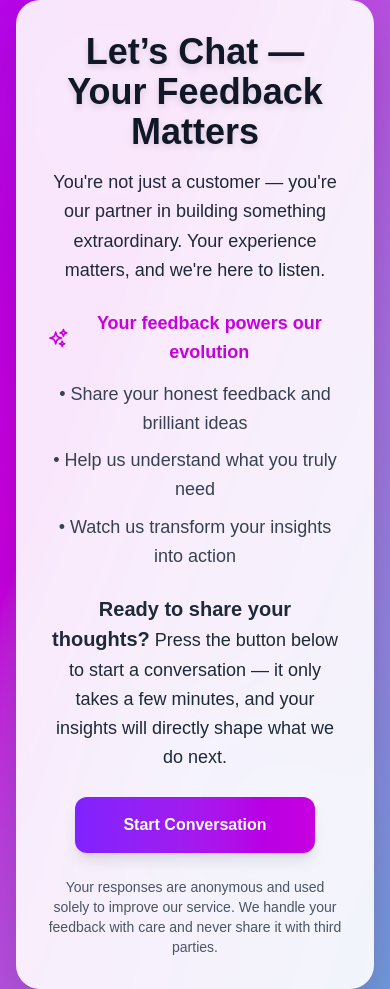
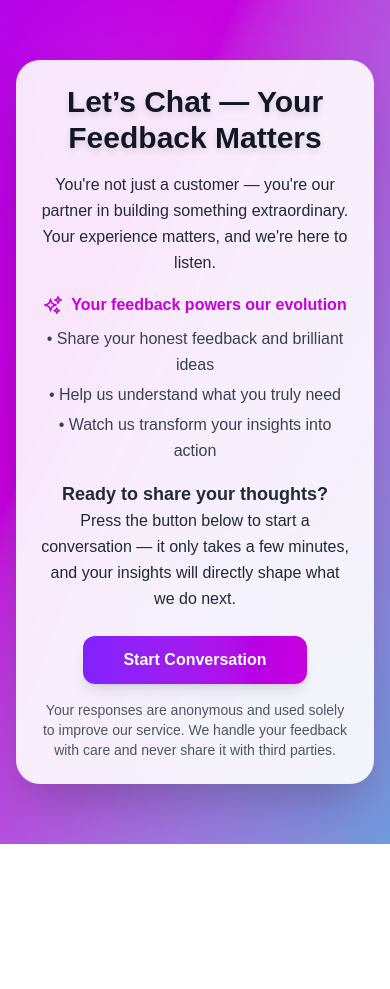
Before and after one commit to damienwarren-blip/video-coach, a Next.js app: page /pilot_zs in a window 390 px wide. After the commit the page ends 844 px from the top, so only its background shows below. Built offline with nearby package versions, Linux system fonts and the light colour scheme.

Commit message:
Update page.js

```diff
--- a/app/pilot_zs/page.js
+++ b/app/pilot_zs/page.js
@@ -24,31 +24,33 @@ export default function CustomerFeedback() {
 
       {/* Card */}
       <div
-        className={`relative z-10 bg-white/90 backdrop-blur-md rounded-3xl shadow-2xl p-8 sm:p-10 max-w-2xl w-full text-center transition-opacity duration-700 ${
+        className={`relative z-10 bg-white/90 backdrop-blur-md rounded-3xl shadow-2xl p-6 sm:p-8 max-w-md w-full text-center transition-opacity duration-700 ${
           fadeIn ? "opacity-100" : "opacity-0"
         }`}
       >
         {!showVideo ? (
           <>
             {/* Header */}
-            <h1 className="text-4xl font-bold mb-4 text-gray-900 drop-shadow-md">
+            <h1 className="text-3xl sm:text-4xl font-bold mb-4 text-gray-900 drop-shadow-md">
               Let’s Chat — Your Feedback Matters
             </h1>
-            <p className="text-lg mb-6 text-gray-800 leading-relaxed">
+
+            {/* Intro copy */}
+            <p className="text-gray-800 mb-4 text-base sm:text-lg leading-relaxed">
               You're not just a customer — you're our partner in building something extraordinary. Your experience matters, and we're here to listen.
             </p>
 
             {/* Feedback powers our evolution section */}
-            <div className="text-gray-800 mb-6 text-lg leading-relaxed">
-              <div className="flex items-center justify-center gap-2 mb-3">
-                <svg className="w-6 h-6 text-fuchsia-600" fill="none" stroke="currentColor" viewBox="0 0 24 24" strokeWidth="2">
+            <div className="text-gray-800 mb-4 text-base sm:text-lg leading-relaxed">
+              <div className="flex items-center justify-center gap-2 mb-2">
+                <svg className="w-5 h-5 text-fuchsia-600" fill="none" stroke="currentColor" viewBox="0 0 24 24" strokeWidth="2">
                   <path strokeLinecap="round" strokeLinejoin="round" d="M9.813 15.904L9 18.75l-.813-2.846a4.5 4.5 0 00-3.09-3.09L2.25 12l2.846-.813a4.5 4.5 0 003.09-3.09L9 5.25l.813 2.846a4.5 4.5 0 003.09 3.09L15.75 12l-2.846.813a4.5 4.5 0 00-3.09 3.09zM18.259 8.715L18 9.75l-.259-1.035a3.375 3.375 0 00-2.455-2.456L14.25 6l1.036-.259a3.375 3.375 0 002.455-2.456L18 2.25l.259 1.035a3.375 3.375 0 002.456 2.456L21.75 6l-1.035.259a3.375 3.375 0 00-2.456 2.456zM16.894 20.567L16.5 21.75l-.394-1.183a2.25 2.25 0 00-1.423-1.423L13.5 18.75l1.183-.394a2.25 2.25 0 001.423-1.423l.394-1.183.394 1.183a2.25 2.25 0 001.423 1.423l1.183.394-1.183.394a2.25 2.25 0 00-1.423 1.423z" />
                 </svg>
                 <span className="font-semibold text-fuchsia-600">
                   Your feedback powers our evolution
                 </span>
               </div>
-              <ul className="space-y-2 text-gray-700">
+              <ul className="space-y-1 text-gray-700">
                 <li>• Share your honest feedback and brilliant ideas</li>
                 <li>• Help us understand what you truly need</li>
                 <li>• Watch us transform your insights into action</li>
@@ -56,25 +58,26 @@ export default function CustomerFeedback() {
             </div>
 
             {/* Call to Action */}
-            <p className="text-gray-800 mb-6 text-lg leading-relaxed">
-              <strong className="text-xl">Ready to share your thoughts?</strong> Press the button below to start a conversation — it only takes a few minutes, and your insights will directly shape what we do next.
+            <p className="text-gray-800 mb-6 text-base sm:text-lg leading-relaxed">
+              <strong className="text-lg sm:text-xl">Ready to share your thoughts?</strong> Press the button below to start a conversation — it only takes a few minutes, and your insights will directly shape what we do next.
             </p>
 
+            {/* Start button */}
             <button
               onClick={handleStart}
-              className="px-12 py-4 rounded-xl text-white font-semibold shadow-lg transition bg-gradient-to-r from-violet-600 to-fuchsia-600 hover:from-violet-700 hover:to-fuchsia-700 transform hover:scale-105"
+              className="px-10 py-3 sm:px-12 sm:py-4 rounded-xl text-white font-semibold shadow-lg transition bg-gradient-to-r from-violet-600 to-fuchsia-600 hover:from-violet-700 hover:to-fuchsia-700 transform hover:scale-105"
             >
               Start Conversation
             </button>
 
             {/* Privacy notice */}
-            <p className="text-sm text-gray-600 mt-6">
+            <p className="text-sm text-gray-600 mt-4">
               Your responses are anonymous and used solely to improve our service. We handle your feedback with care and never share it with third parties.
             </p>
           </>
         ) : (
           // Video iframe
-          <div className="w-full h-[80vh] flex items-center justify-center">
+          <div className="w-full h-[70vh] flex items-center justify-center">
             <iframe
               src="https://www.videoask.com/fqqlzbxwp"
               allow="camera; microphone; autoplay; encrypted-media;"
```
